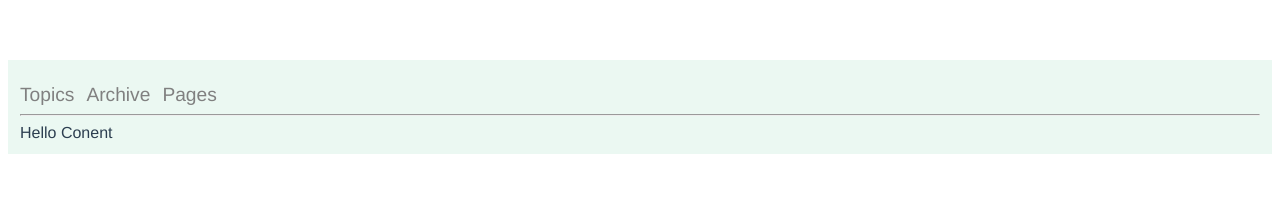
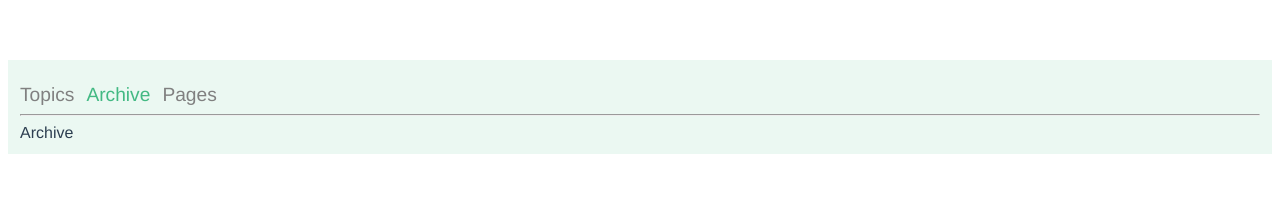
Before and after one commit to s0k0/RandomTab, a Vue app: page / in a window 1280 px wide. Shown: the top 214 px of the page. Built offline with nearby package versions, Linux system fonts and the light colour scheme.

Commit message:
select random tab on component created

```diff
--- a/src/components/HelloTab.vue
+++ b/src/components/HelloTab.vue
@@ -24,11 +24,12 @@ export default {
             { name: 'Archive', id: '2',  isActive: false},
             { name: 'Pages', id: '3',  isActive: false}
             ] ,
-          content: 'Hello Conent'
+          content: 'Hello Content'
           };
     },
-    computed: {
-
+    created(){
+      const index = Math.floor(Math.random() * this.tabs.length)
+      this.selectTab(this.tabs[index])
     },
     methods: {
       selectTab(selectedTab) {
@@ -41,7 +42,6 @@ export default {
 }
 </script>
 
-<!-- Add "scoped" attribute to limit CSS to this component only -->
 <style scoped  lang="scss">
 .tabs-container {
   padding: 12px;
```
